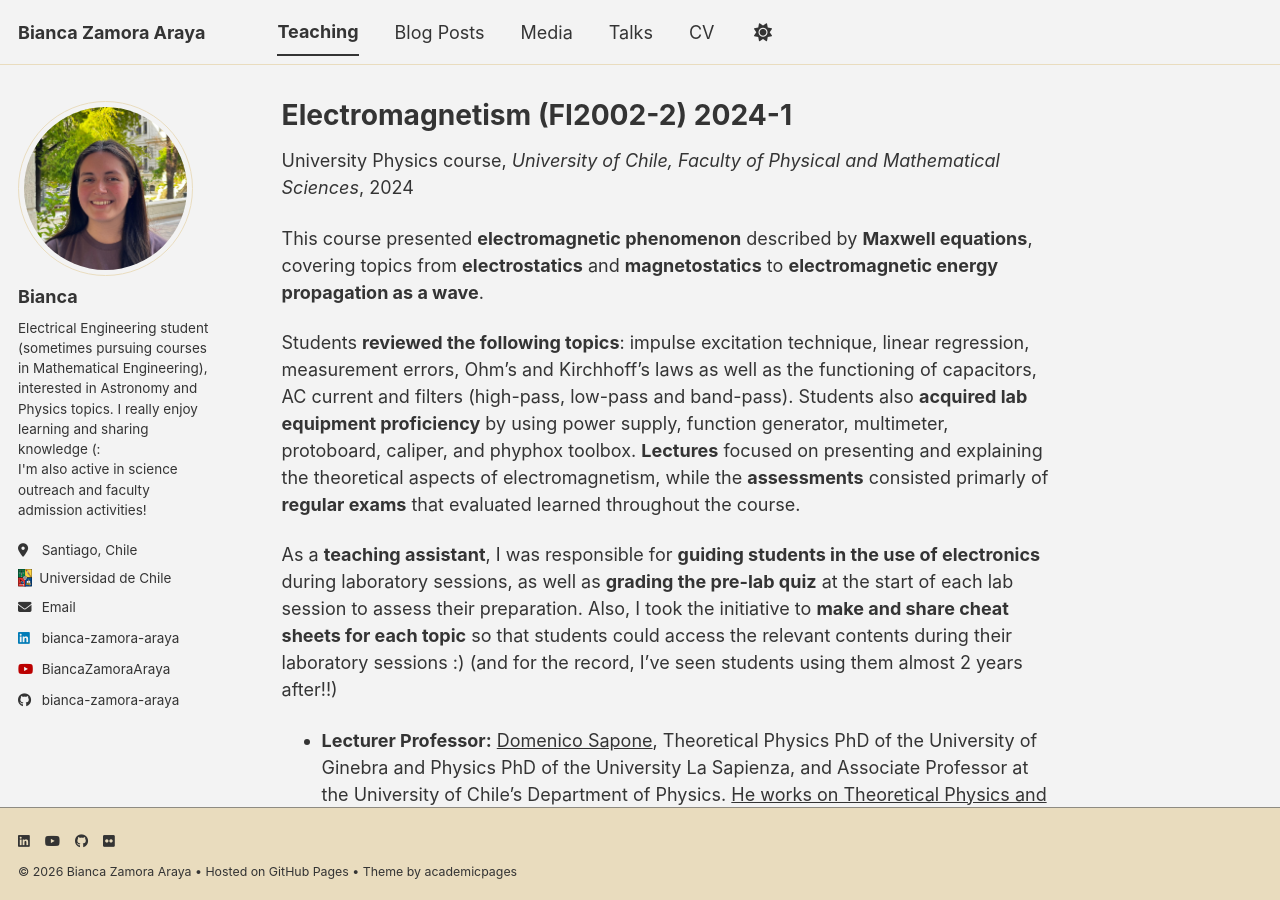
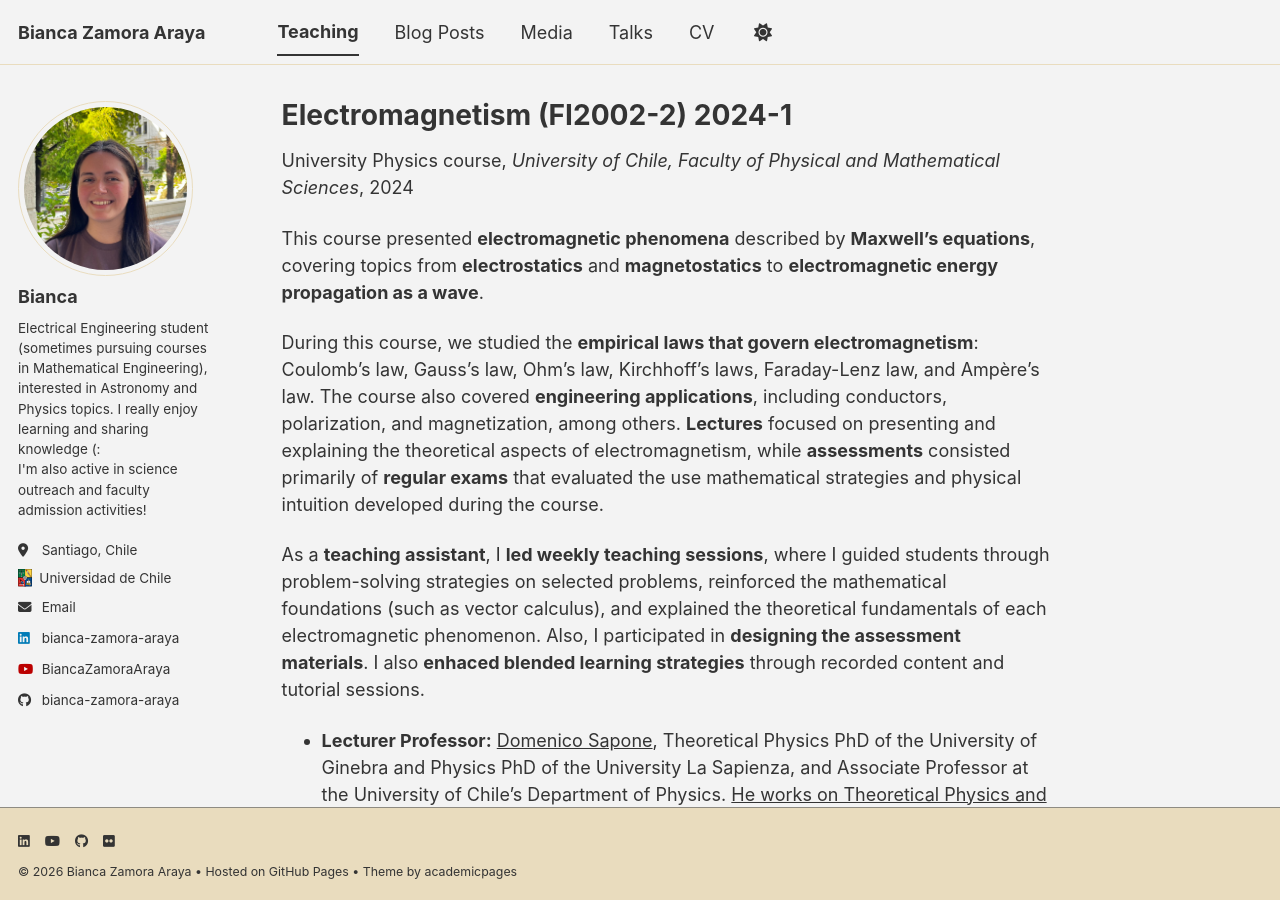
Before and after one commit to Bianca-Zamora-Araya/Bianca-Zamora-Araya.github.io, a Jekyll site: the page built from _teaching/2024-1_FI2002-2.md, in a window 1280 px wide and 900 px high. Built offline with Jekyll 4.4.1, drawn with Linux system fonts in a browser that asks for light colours; a style sheet for code colours, icons or effects is not loaded.

Commit message:
Update 2024-1_FI2002-2.md

```diff
--- a/_teaching/2024-1_FI2002-2.md
+++ b/_teaching/2024-1_FI2002-2.md
@@ -8,11 +8,11 @@ date: 2024-03-11
 location: "Santiago, Chile"
 ---
 
-This course presented **electromagnetic phenomenon** described by **Maxwell equations**, covering topics from **electrostatics** and **magnetostatics** to **electromagnetic energy propagation as a wave**.
+This course presented **electromagnetic phenomena** described by **Maxwell's equations**, covering topics from **electrostatics** and **magnetostatics** to **electromagnetic energy propagation as a wave**.
 
-Students **reviewed the following topics**: impulse excitation technique, linear regression, measurement errors, Ohm's and Kirchhoff's laws as well as the functioning of capacitors, AC current and filters (high-pass, low-pass and band-pass). Students also **acquired lab equipment proficiency** by using power supply, function generator, multimeter, protoboard, caliper, and phyphox toolbox. **Lectures** focused on presenting and explaining the theoretical aspects of electromagnetism, while the **assessments** consisted primarly of **regular exams** that evaluated  learned throughout the course.
+During this course, we studied the **empirical laws that govern electromagnetism**: Coulomb's law, Gauss's law, Ohm's law, Kirchhoff's laws, Faraday-Lenz law, and Ampère's law. The course also covered **engineering applications**, including conductors, polarization, and magnetization, among others. **Lectures** focused on presenting and explaining the theoretical aspects of electromagnetism, while **assessments** consisted primarily of **regular exams** that evaluated the use mathematical strategies and physical intuition developed during the course.
 
-As a **teaching assistant**, I was responsible for **guiding students in the use of electronics** during laboratory sessions, as well as **grading the pre-lab quiz** at the start of each lab session to assess their preparation. Also, I took the initiative to **make and share cheat sheets for each topic** so that students could access the relevant contents during their laboratory sessions :) (and for the record, I've seen students using them almost 2 years after!!)
+As a **teaching assistant**, I **led weekly teaching sessions**, where I guided students through problem-solving strategies on selected problems, reinforced the mathematical foundations (such as vector calculus), and explained the theoretical fundamentals of each electromagnetic phenomenon. Also, I participated in **designing the assessment materials**. I also **enhaced blended learning strategies** through recorded content and tutorial sessions.
 
 * **Lecturer Professor:** [Domenico Sapone](https://www.linkedin.com/in/domenico-sapone-bb653856/), Theoretical Physics PhD of the University of Ginebra and Physics PhD of the University La Sapienza, and Associate Professor at the University of Chile's Department of Physics. [He works on Theoretical Physics and Cosmology](https://scholar.google.com/citations?user=Jq0tR64AAAAJ&hl=es), and also is a software developer. (Last updated: July, 2026).
 * **Teaching assistant partner:** [Camila Montecinos Carrasco](https://www.linkedin.com/in/camila-montecinos-carrasco-242431138/) holds an MSc in Mechanical Engineering from the University of Chile, where she also earned her bachelor's degree. She works as a [researcher](https://orcid.org/0009-0000-0168-7455) and project engineer, with research interests in [Biomechanics](https://ingenieria.uchile.cl/noticias/232281/egresadas-del-dimec-se-adjudican-fondos-del-concurso-viu-2025), Energy, and Mining. She also has extensive experience as a teaching assistant and in educational innovation projects for courses such as Electromagnetism and other Mechanical Engineering subjects.
```
